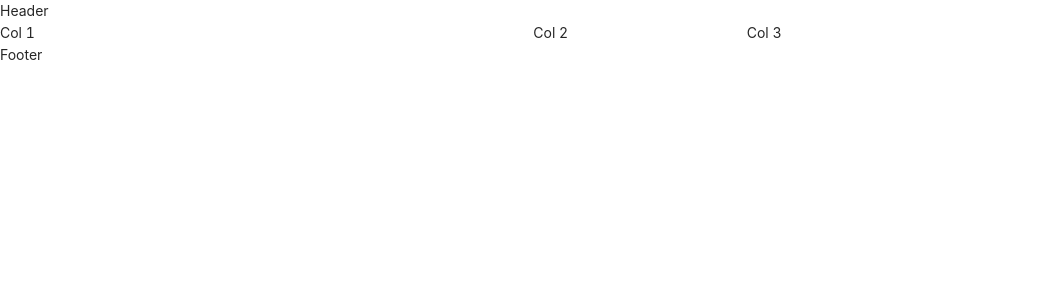
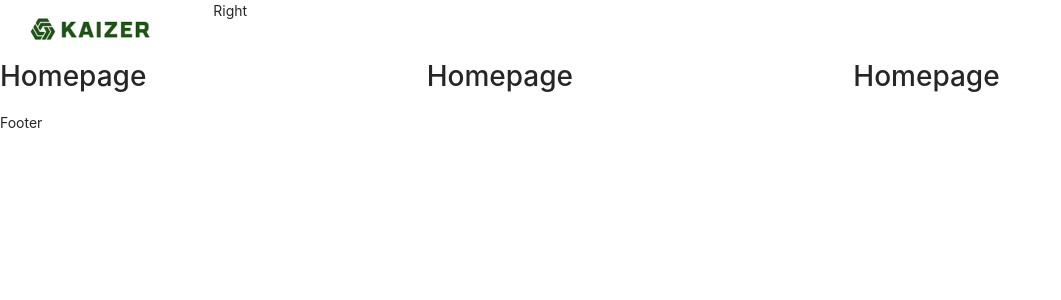
Before and after one commit to sauravk-drupalchamp/kaizer-pwa, a React (Create React App) app: page / in a window 1280 px wide. Shown: the top 300 px of the page, without its empty margins (0-1061 px from the left). Built offline with nearby package versions, Linux system fonts and the light colour scheme.

Commit message:
Adding Changes

```diff
--- a/src/components/Homepage/Homepage.jsx
+++ b/src/components/Homepage/Homepage.jsx
@@ -1,18 +1,17 @@
 import React from "react";
 import { Col, Row } from "antd";
-import 'antd/dist/antd.less';
 
 const Homepage = () => {
   return (
     <Row>
-    <Col xs={2} sm={4} md={6} lg={8} xl={10}>
-      Col 1
+    <Col xs={24} sm={24} md={24} lg={8}>
+      <h1>Homepage</h1>
     </Col>
-    <Col xs={20} sm={16} md={12} lg={8} xl={4}>
-      Col 2
+    <Col xs={24} sm={24} md={24} lg={8}>
+    <h1>Homepage</h1>
     </Col>
-    <Col xs={2} sm={4} md={6} lg={8} xl={10}>
-      Col 3
+    <Col xs={24} sm={24} md={24} lg={8}>
+    <h1>Homepage</h1>
     </Col>
   </Row>
   );
--- a/src/components/Layout/Header.jsx
+++ b/src/components/Layout/Header.jsx
@@ -1,8 +1,22 @@
-import React from 'react'
+import {React, Fragment} from 'react';
+import {Row, Col} from 'antd';
+import './Header.module.css';
+import logo from '../../assets/logo.png';
+
 
 const Header = () => {
   return (
-    <div>Header</div>
+    <Fragment>
+    <Row className='header-wrapper'>
+      <Col span={4}>
+      <a href="/"><img src={logo} alt="logo" /></a>
+      </Col>
+      <Col span={20}>
+        Right
+      </Col>
+    </Row>
+
+    </Fragment>
   )
 }
 
--- /dev/null
+++ b/src/components/Layout/Header.module.css
@@ -0,0 +1,3 @@
+.ant-row.header-wrapper {
+    border: 1px solid red;
+}
```
Also changed, not shown: src/assets/logo.png (added).
